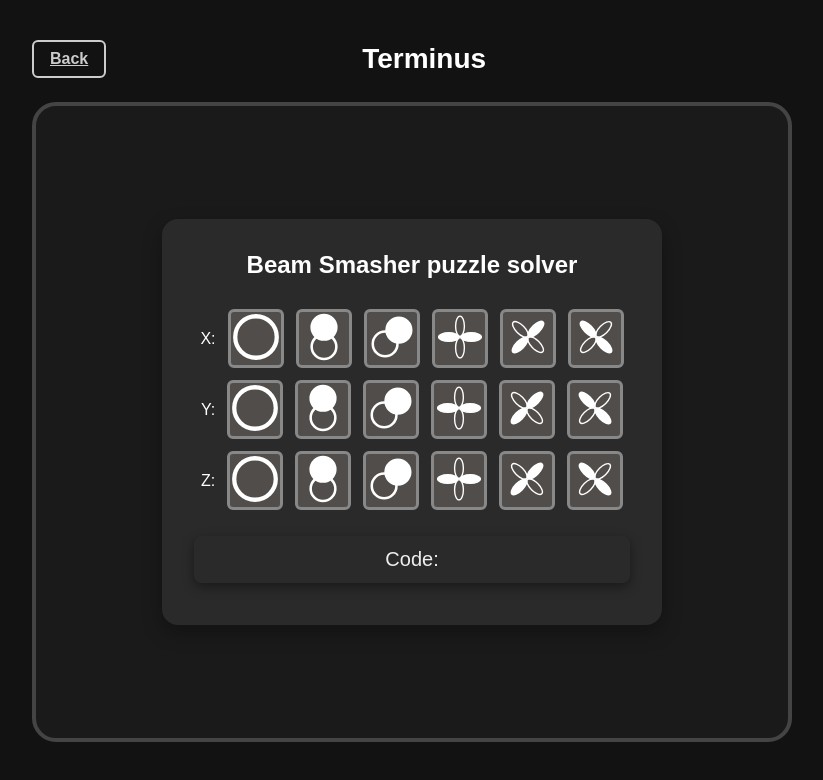
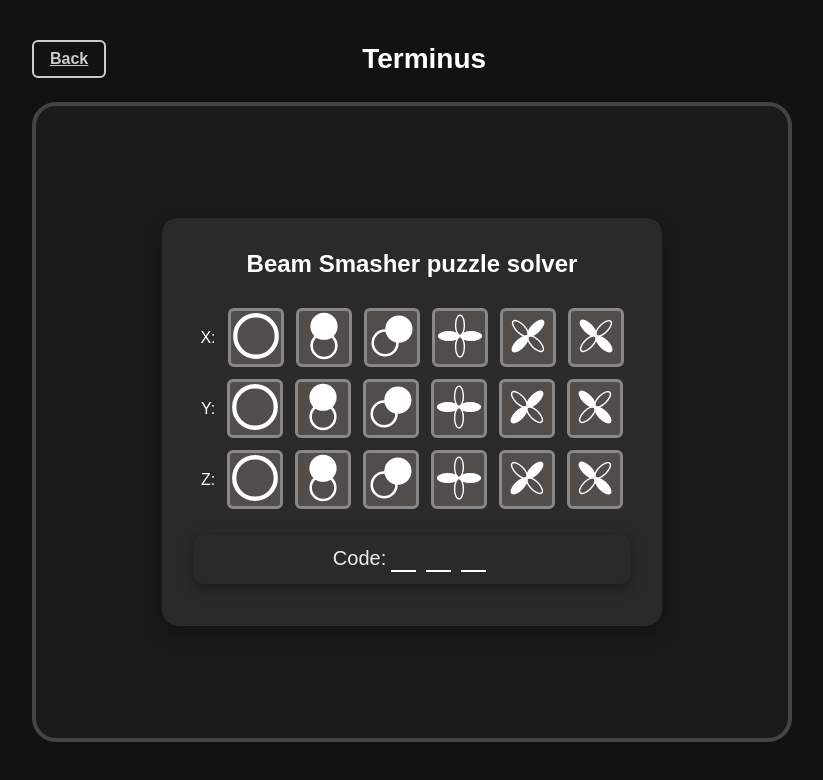
Before and after one commit to pochua117/CODSideKick, a Next.js app: page /maps/terminus in a window 1280 px wide. Shown: the top 780 px of the page, without its empty margins (228-1051 px from the left). Built offline with nearby package versions, Linux system fonts and the light colour scheme.

Commit message:
Added a bar below code digits

```diff
--- a/src/components/BeamSmasherSolver.jsx
+++ b/src/components/BeamSmasherSolver.jsx
@@ -79,8 +79,13 @@ const BeamSmahserSolver = () => {
         ))}
       </div>
 
-      <div className="result" >
-        Code: {[resultado1, resultado2, resultado3].join("  ")}
+      <div className="result">
+        Code:
+        {[resultado1, resultado2, resultado3].map((res, idx) => (
+          <span key={idx} className="result-box">
+            {res ? res : <span style={{ visibility: "hidden" }}>0</span>}
+          </span>
+        ))}
       </div>
     </section>
   );
--- a/src/styles/globals.css
+++ b/src/styles/globals.css
@@ -418,6 +418,22 @@ body {
   border-radius: 6px;
 }
 
+.result-box {
+  display: inline-block;
+  min-width: 20px;
+  margin: 0 5px;
+  text-align: center;
+  border-bottom: 2px solid rgb(255, 255, 255);
+}
+
+.result-box {
+  display: inline-block;
+  min-width: 25px;
+  margin: 0 5px;
+  text-align: center;
+  border-bottom: 2px solid rgb(255, 255, 255);
+}
+
 
 @keyframes fadeIn {
   from {
@@ -582,6 +598,8 @@ body {
   width: 40px;
   height: 40px;
 }
+
+
 }
 
 
```
